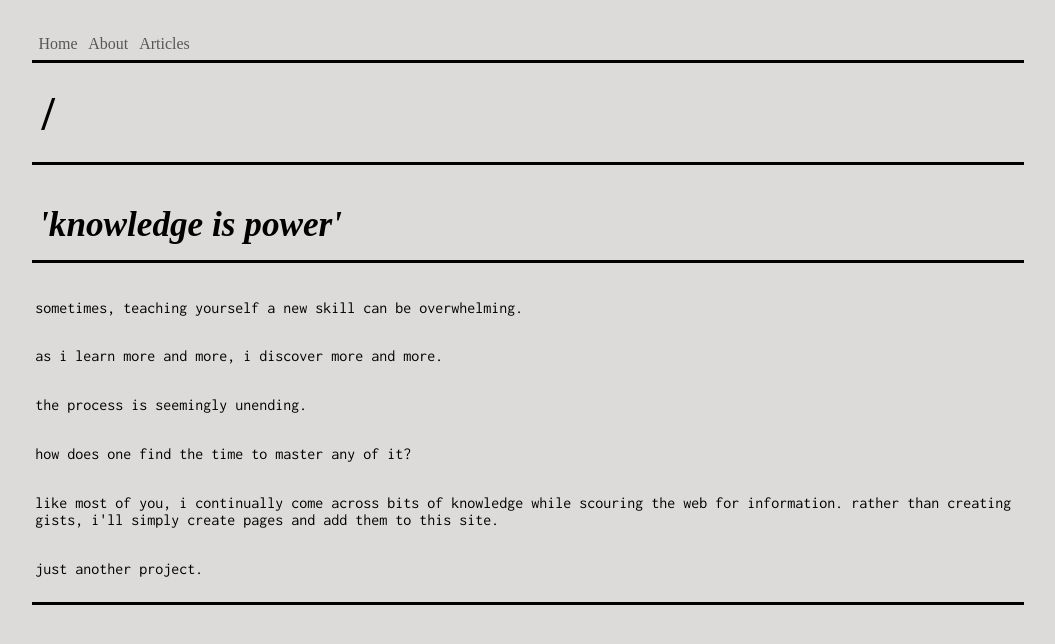
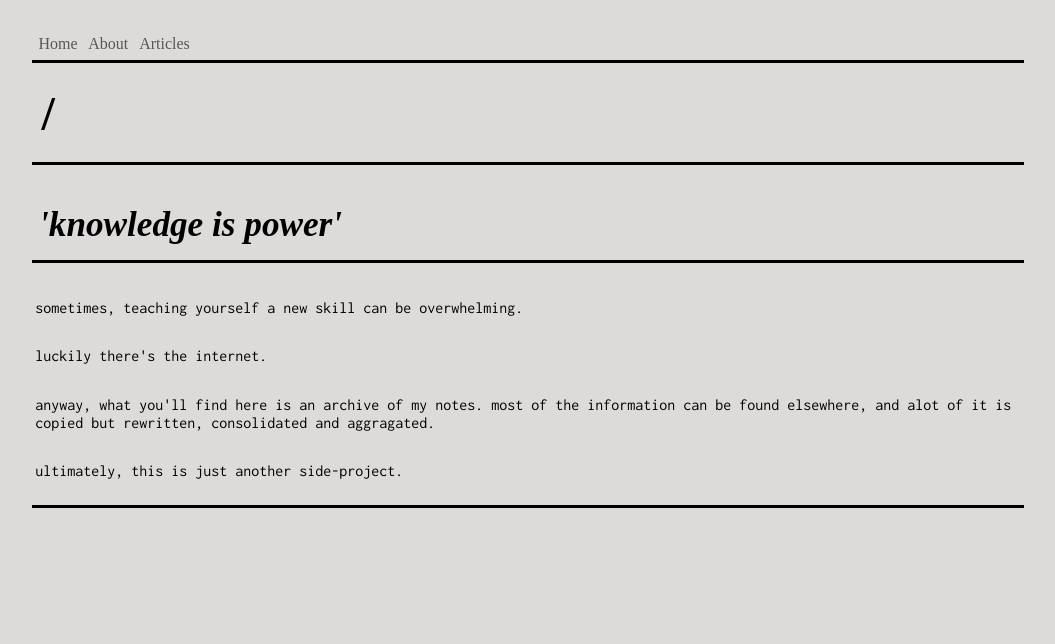
Before and after one commit to msawangwan/msawangwan.github.io, a Jekyll site: the page built from index.html, in a window 1280 px wide. Shown: the top 644 px of the page, without its empty margins (112-1167 px from the left). Built offline with Jekyll 4.4.1, drawn with Linux system fonts in a browser that asks for light colours; some web fonts are replaced.

Commit message:
messing with content

```diff
--- a/index.html
+++ b/index.html
@@ -30,21 +30,14 @@ layout: scaffolding
           sometimes, teaching yourself a new skill can be overwhelming.
         </p><br/>
         <p>
-          as i learn more and more, i discover more and more.
+          luckily there's the internet.
         </p><br/>
         <p>
-          the process is seemingly unending.
+          anyway, what you'll find here is an archive of my notes. most of the information can be found elsewhere, and alot
+          of it is copied but rewritten, consolidated and aggragated.
         </p><br/>
         <p>
-          how does one find the time to master any of it?
-        </p><br/>
-        <p>
-          like most of you, i continually come across bits of knowledge while scouring the web
-          for information. rather than creating gists, i'll simply create pages and add them to
-          this site.
-        </p><br/>
-        <p>
-          just another project.
+          ultimately, this is just another side-project.
         </p><br/>
       </div>
     </section>
```
